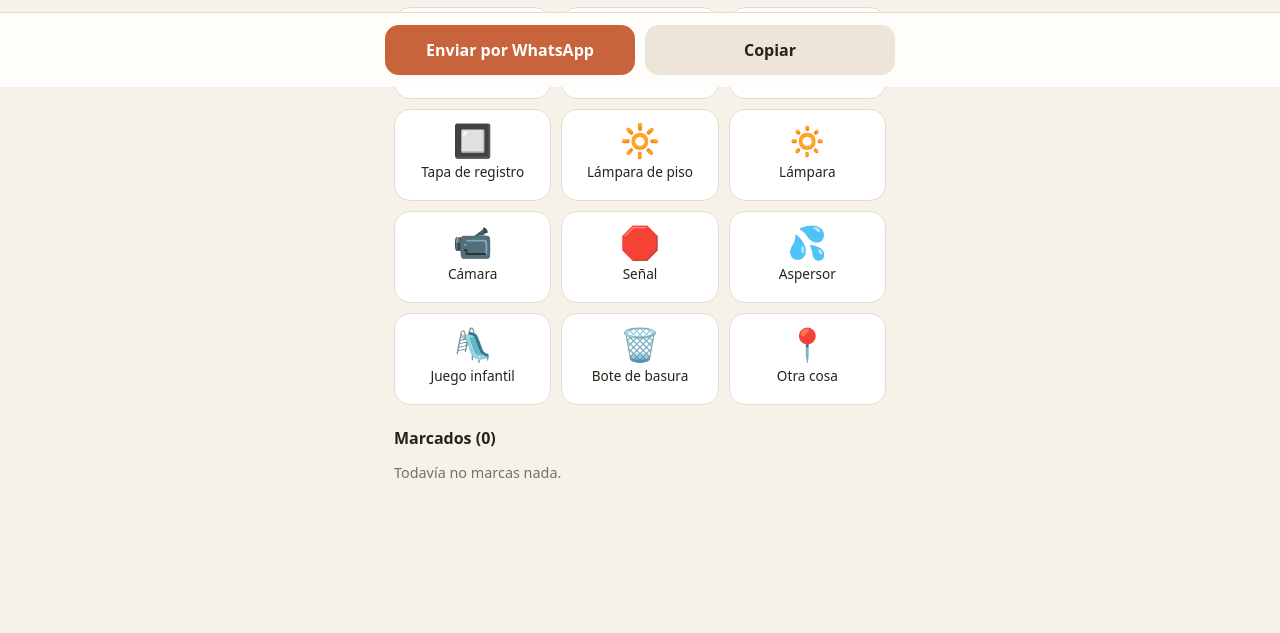
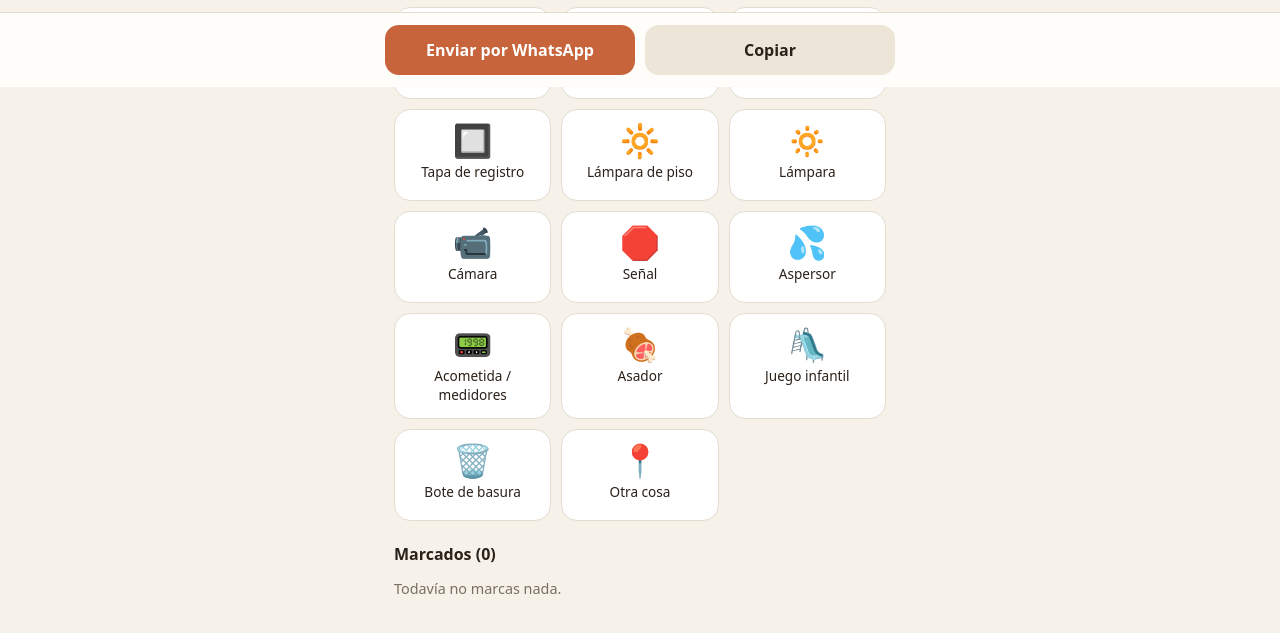
Before and after one commit to Ongrapt/herramientas-vecinos, a plain HTML site: page marcar/index.html in a window 1280 px wide. Shown: the part 713-1346 px from the top of the page. Drawn offline with nearby package versions, Linux system fonts and the light colour scheme.

Commit message:
Marca dónde está: íconos de acometida y asador
Co-Authored-By: Claude Opus 5.5 <noreply@anthropic.com>
Claude-Session: https://claude.ai/code/session_01JCrQMfzbuZ1ufMgB6DqwPZ

```diff
--- a/marcar/index.html
+++ b/marcar/index.html
@@ -87,7 +87,7 @@ const TIPOS = [
   ["arbol","🌳","Árbol"],["alcantarilla","🕳️","Alcantarilla"],["registro_cfe","⚡","Registro CFE"],
   ["tapa_registro","🔲","Tapa de registro"],["lampara_piso","🔆","Lámpara de piso"],["lampara","🔅","Lámpara"],
   ["camara","📹","Cámara"],["senalamiento","🛑","Señal"],["aspersor","💦","Aspersor"],
-  ["juego","🛝","Juego infantil"],["bote_basura","🗑️","Bote de basura"],["otro","📍","Otra cosa"]
+  ["acometida","📟","Acometida / medidores"],["asador","🍖","Asador"],["juego","🛝","Juego infantil"],["bote_basura","🗑️","Bote de basura"],["otro","📍","Otra cosa"]
 ];
 const BUENA = 8, REGULAR = 20; // metros
 let pos = null, marcas = [];
```
